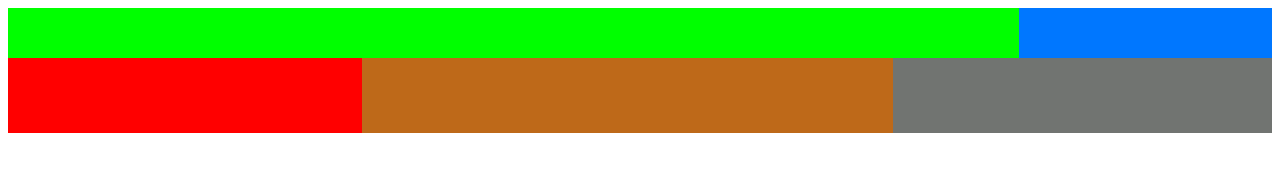
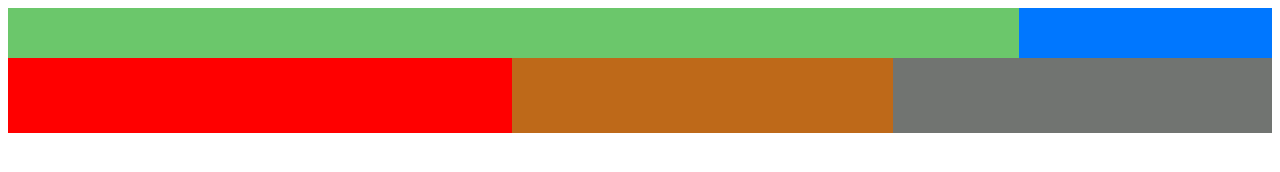
Before and after one commit to ThomasMurat/exercice6, a plain HTML site: page index.html in a window 1280 px wide. Drawn offline with Linux system fonts and the light colour scheme.

Commit message:
ajustement couleur et pourcentage

```diff
--- a/style.css
+++ b/style.css
@@ -6,7 +6,7 @@
 .rect2 {
     width: 80%;
     height: 50px;
-    background-color: #00FF00;
+    background-color: rgb(107, 199, 107);
     }
 .rect3 {
         width: 100%;
@@ -19,7 +19,7 @@
     background-color: rgb(190, 105, 25);
     }
 .rect5 {
-        width: 40%;
+        width: 57%;
         height: 75px;
         background-color: rgb(255, 0, 0);
         }
```
